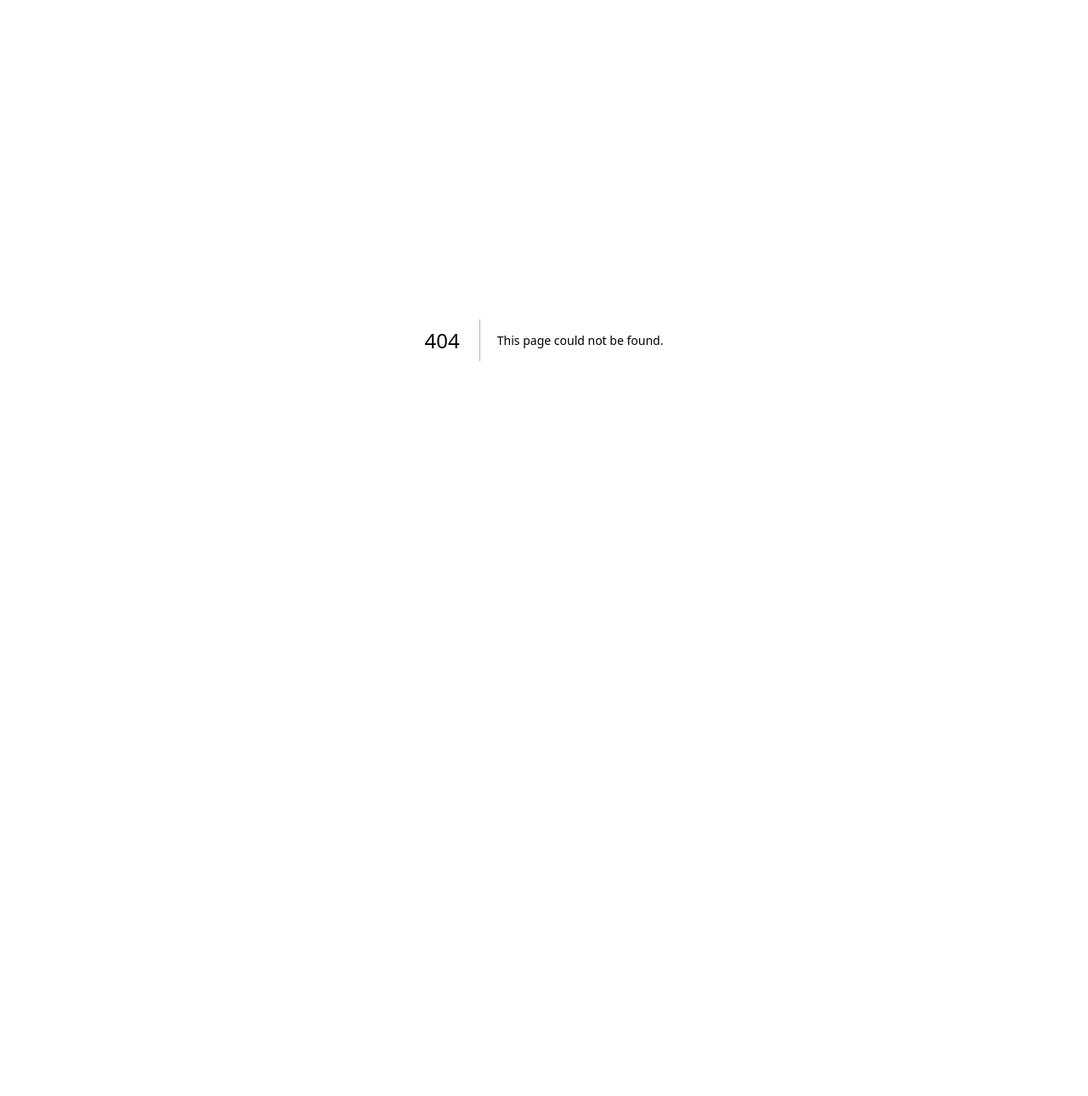
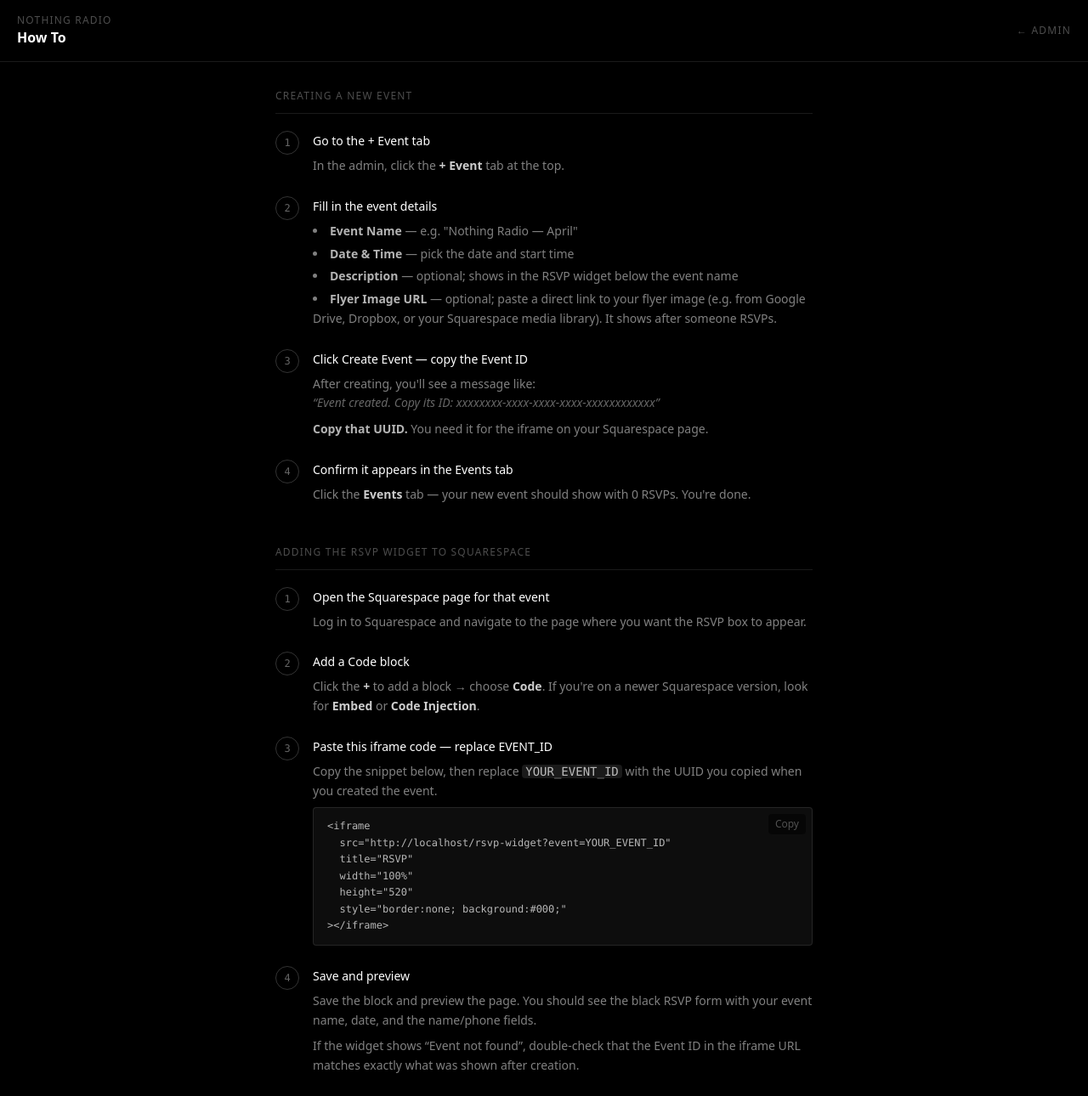
Before and after one commit to nothingsolutions/reserve, a Next.js app: page /admin/how-to in a window 1280 px wide. Before the commit this address had no page. Shown: the top 1290 px of the page at 85% size. Before the commit the page ends 800 px from the top, so only its background shows below. Built offline with nearby package versions, Linux system fonts and the light colour scheme.

Commit message:
Add how-to guide

```diff
--- /dev/null
+++ b/src/app/admin/how-to/page.tsx
@@ -0,0 +1,164 @@
+'use client'
+
+import { useState } from 'react'
+import Link from 'next/link'
+
+function Step({ number, title, children }: { number: number; title: string; children: React.ReactNode }) {
+  return (
+    <div className="flex gap-4">
+      <div className="flex-shrink-0 w-7 h-7 rounded-full border border-white/20 flex items-center justify-center text-xs text-white/40 font-mono">
+        {number}
+      </div>
+      <div className="space-y-2 pt-0.5 min-w-0">
+        <p className="text-white text-sm font-medium">{title}</p>
+        <div className="text-white/50 text-sm leading-relaxed space-y-2">{children}</div>
+      </div>
+    </div>
+  )
+}
+
+function Code({ children }: { children: string }) {
+  const [copied, setCopied] = useState(false)
+
+  const handleCopy = () => {
+    navigator.clipboard.writeText(children)
+    setCopied(true)
+    setTimeout(() => setCopied(false), 2000)
+  }
+
+  return (
+    <div className="relative group mt-2">
+      <pre className="bg-white/5 border border-white/10 rounded-sm px-4 py-3 text-xs text-white/70 font-mono overflow-x-auto whitespace-pre-wrap break-all leading-relaxed">
+        {children}
+      </pre>
+      <button
+        onClick={handleCopy}
+        className="absolute top-2 right-2 text-xs text-white/30 hover:text-white/70 transition-colors px-2 py-1 bg-black/50 rounded"
+      >
+        {copied ? 'Copied!' : 'Copy'}
+      </button>
+    </div>
+  )
+}
+
+function Section({ title, children }: { title: string; children: React.ReactNode }) {
+  return (
+    <div className="space-y-5">
+      <p className="text-xs uppercase tracking-widest text-white/30 border-b border-white/10 pb-3">
+        {title}
+      </p>
+      <div className="space-y-6">{children}</div>
+    </div>
+  )
+}
+
+export default function HowToPage() {
+  const appUrl = typeof window !== 'undefined' ? window.location.origin : 'https://YOUR_VERCEL_URL'
+
+  return (
+    <div className="min-h-screen bg-black text-white">
+      {/* Header */}
+      <div className="border-b border-white/10 px-5 py-4 flex items-center justify-between">
+        <div>
+          <p className="text-xs uppercase tracking-widest text-white/30">Nothing Radio</p>
+          <h1 className="text-base font-semibold text-white">How To</h1>
+        </div>
+        <Link
+          href="/admin"
+          className="text-xs text-white/30 hover:text-white/70 transition-colors uppercase tracking-widest"
+        >
+          ← Admin
+        </Link>
+      </div>
+
+      <div className="px-5 py-8 max-w-2xl mx-auto space-y-12">
+
+        {/* ── SECTION 1: New event ── */}
+        <Section title="Creating a new event">
+          <Step number={1} title="Go to the + Event tab">
+            <p>In the admin, click the <strong className="text-white/80">+ Event</strong> tab at the top.</p>
+          </Step>
+
+          <Step number={2} title="Fill in the event details">
+            <ul className="space-y-1 list-disc list-inside">
+              <li><strong className="text-white/70">Event Name</strong> — e.g. "Nothing Radio — April"</li>
+              <li><strong className="text-white/70">Date &amp; Time</strong> — pick the date and start time</li>
+              <li><strong className="text-white/70">Description</strong> — optional; shows in the RSVP widget below the event name</li>
+              <li><strong className="text-white/70">Flyer Image URL</strong> — optional; paste a direct link to your flyer image (e.g. from Google Drive, Dropbox, or your Squarespace media library). It shows after someone RSVPs.</li>
+            </ul>
+          </Step>
+
+          <Step number={3} title="Click Create Event — copy the Event ID">
+            <p>
+              After creating, you&apos;ll see a message like:<br />
+              <em className="text-white/40">&ldquo;Event created. Copy its ID: xxxxxxxx-xxxx-xxxx-xxxx-xxxxxxxxxxxx&rdquo;</em>
+            </p>
+            <p>
+              <strong className="text-white/70">Copy that UUID.</strong> You need it for the iframe on your Squarespace page.
+            </p>
+          </Step>
+
+          <Step number={4} title="Confirm it appears in the Events tab">
+            <p>Click the <strong className="text-white/80">Events</strong> tab — your new event should show with 0 RSVPs. You&apos;re done.</p>
+          </Step>
+        </Section>
+
+        {/* ── SECTION 2: Squarespace iframe ── */}
+        <Section title="Adding the RSVP widget to Squarespace">
+          <Step number={1} title="Open the Squarespace page for that event">
+            <p>Log in to Squarespace and navigate to the page where you want the RSVP box to appear.</p>
+          </Step>
+
+          <Step number={2} title="Add a Code block">
+            <p>
+              Click the <strong className="text-white/80">+</strong> to add a block → choose <strong className="text-white/80">Code</strong>.
+              If you&apos;re on a newer Squarespace version, look for <strong className="text-white/80">Embed</strong> or <strong className="text-white/80">Code Injection</strong>.
+            </p>
+          </Step>
+
+          <Step number={3} title="Paste this iframe code — replace EVENT_ID">
+            <p>Copy the snippet below, then replace <code className="text-white/70 bg-white/10 px-1 rounded">YOUR_EVENT_ID</code> with the UUID you copied when you created the event.</p>
+            <Code>{`<iframe\n  src="${appUrl}/rsvp-widget?event=YOUR_EVENT_ID"\n  title="RSVP"\n  width="100%"\n  height="520"\n  style="border:none; background:#000;"\n></iframe>`}</Code>
+          </Step>
+
+          <Step number={4} title="Save and preview">
+            <p>Save the block and preview the page. You should see the black RSVP form with your event name, date, and the name/phone fields.</p>
+            <p>If the widget shows &ldquo;Event not found&rdquo;, double-check that the Event ID in the iframe URL matches exactly what was shown after creation.</p>
+          </Step>
+
+          <Step number={5} title="Test it">
+            <p>Enter a name and phone number, check the consent box, and click RSVP. Then go to the <strong className="text-white/80">Events</strong> tab in admin — you should see 1 RSVP. Expand the event to see the name.</p>
+            <p className="text-white/30 text-xs">Note: SMS confirmation won&apos;t send until your Twilio phone number is added and Vercel is redeployed.</p>
+          </Step>
+        </Section>
+
+        {/* ── SECTION 3: Sending a message ── */}
+        <Section title="Sending a message to attendees">
+          <Step number={1} title="Go to the Send tab">
+            <p>In the admin, click <strong className="text-white/80">Send</strong>.</p>
+          </Step>
+
+          <Step number={2} title="Choose your recipients">
+            <ul className="space-y-1 list-disc list-inside">
+              <li><strong className="text-white/70">Everyone on the list</strong> — sends to all RSVPs across all events (good for new event announcements)</li>
+              <li><strong className="text-white/70">A specific event</strong> — sends only to people who RSVP&apos;d to that event (good for reminders)</li>
+            </ul>
+            <p>Anyone who replied STOP is automatically excluded.</p>
+          </Step>
+
+          <Step number={3} title="Type your message and send">
+            <p>Write your message and click <strong className="text-white/80">Send Message</strong>. You&apos;ll see a confirmation showing how many messages were sent.</p>
+          </Step>
+        </Section>
+
+        {/* ── Quick link ── */}
+        <div className="border border-white/10 rounded-sm px-4 py-4 space-y-1">
+          <p className="text-xs uppercase tracking-widest text-white/30">Widget preview link</p>
+          <p className="text-white/50 text-sm">Test any event&apos;s widget directly in your browser:</p>
+          <Code>{`${appUrl}/rsvp-widget?event=YOUR_EVENT_ID`}</Code>
+        </div>
+
+      </div>
+    </div>
+  )
+}
--- a/src/app/admin/page.tsx
+++ b/src/app/admin/page.tsx
@@ -2,6 +2,7 @@
 
 import { useState, useEffect, useCallback } from 'react'
 import { useRouter } from 'next/navigation'
+import Link from 'next/link'
 
 // ── Types ──────────────────────────────────────────────────────────────────
 type Attendee = { id: string; name: string; phone: string; created_at: string }
@@ -248,12 +249,20 @@ export default function AdminPage() {
           <p className="text-xs uppercase tracking-widest text-white/30">Nothing Radio</p>
           <h1 className="text-base font-semibold text-white">RSVP Admin</h1>
         </div>
+        <div className="flex items-center gap-4">
+          <Link
+            href="/admin/how-to"
+            className="text-xs text-white/30 hover:text-white/70 transition-colors uppercase tracking-widest"
+          >
+            How To
+          </Link>
           <button
             onClick={handleLogout}
             className="text-xs text-white/30 hover:text-white/70 transition-colors uppercase tracking-widest"
           >
             Sign out
           </button>
+        </div>
       </div>
 
       {/* Tabs */}
```
Lines whose indentation alone changed are shown as unchanged.
